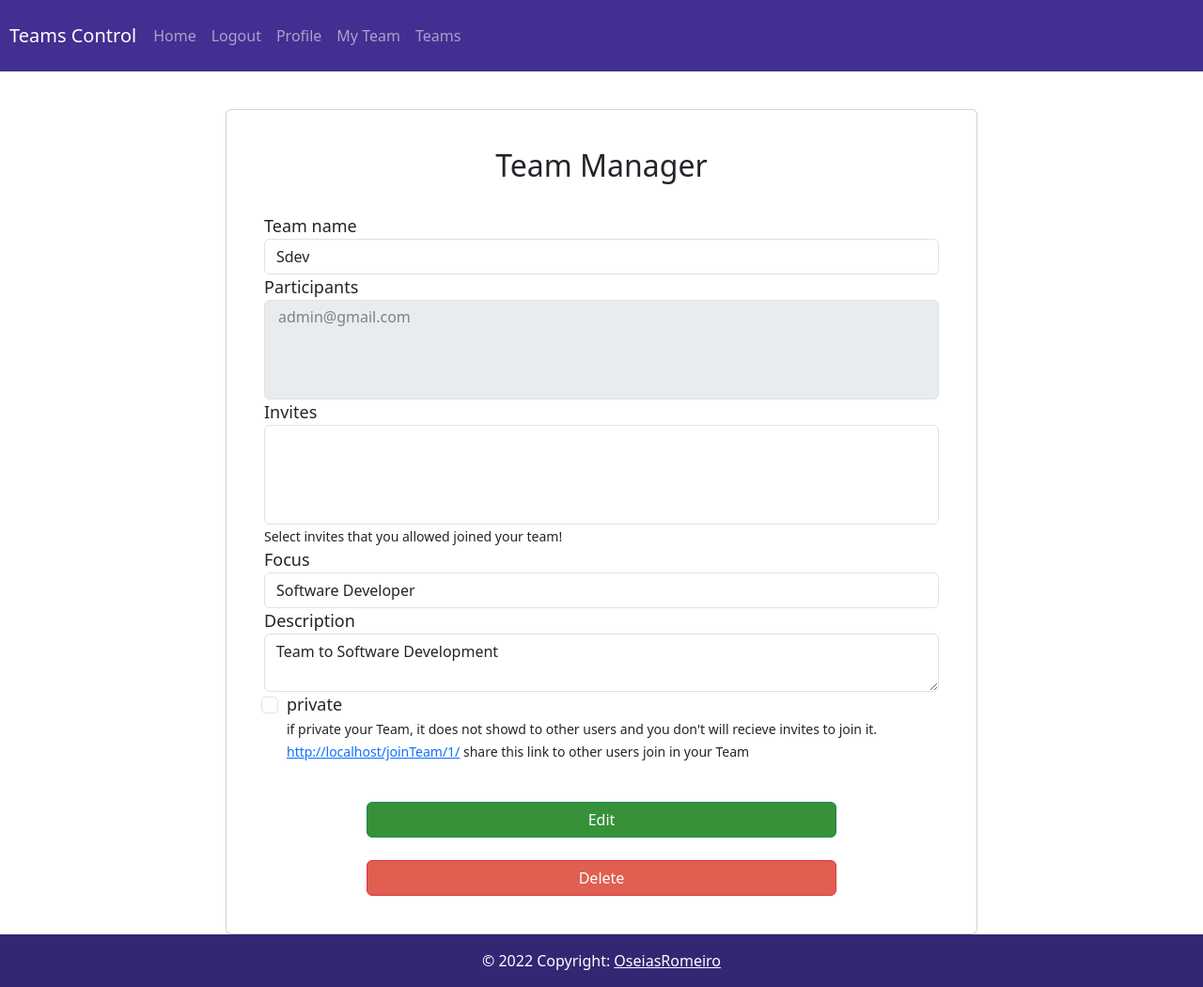
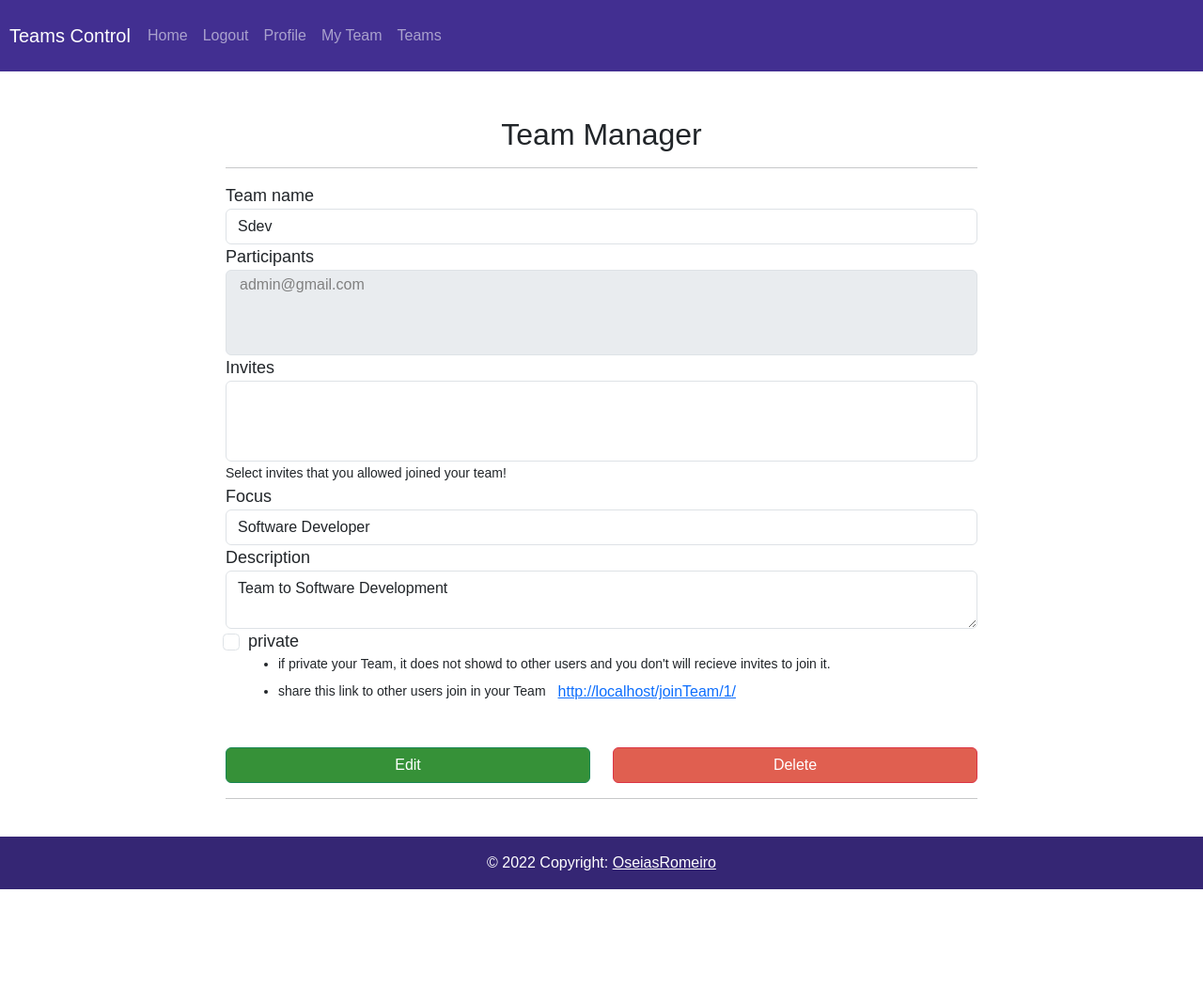
Before and after one commit to oseias-romeiro/TeamsControl, a Django app: page /team/1/ in a window 1280 px wide. Shown: the whole page at 94% size. After the commit the page ends 946 px from the top, so only its background shows below. Run offline with Django 4.2, Linux system fonts and the light colour scheme; a user stored in the database is signed in; data comes from the database, SQL or seed files in the repository; both versions use the stored data as it was after the commit; some libraries are stand-ins or nearby versions.

Commit message:
update Interface

```diff
--- a/app/static/css/style.css
+++ b/app/static/css/style.css
@@ -1,5 +1,9 @@
+body {
+    font-family: Arial, Helvetica, sans-serif;
+}
+
 .main {
-    min-height: calc(100vh - 110px);
+    min-height: calc(100vh - 100px);
 }
 .card {
     margin-top: 40px;
--- a/app/templates/index.html
+++ b/app/templates/index.html
@@ -4,9 +4,9 @@
 {% block content %}
 
     <div style="background-color: rgba(0, 0, 0, 0.479);" class="text-light">
-        <div style="padding: 20% 0 20% 0; text-align: center;">
-            <h2 class="text-light">Teams Control</h2>
-            <img style="padding-top: 100px;" class="img-fluid" src="{% static 'img/swipe.png' %}" width="200px">
+        <div style="padding: 20% 0 10% 0; text-align: center;">
+            <h1 class="text-light text-xl fw-bold">Teams Control</h1>
+            <img style="padding-top: 100px; max-width: 100px;" class="img-fluid" src="{% static 'img/swipe_light.png' %}">
         </div>
 
         <div class="container">
--- a/app/templates/team/team.html
+++ b/app/templates/team/team.html
@@ -2,11 +2,12 @@
 
 {% block content %}
 
+<div class="container">
     <div class="d-flex justify-content-center">
-    <div class="card card-login">
+        <div class="card-body" style="max-width: 800px;">
+            <br><br>
             <h2 class="text-center">Team Manager</h2>
-        <br>
-
+            <hr>
             <form action="" method="post">{% csrf_token %}
                 <input type="text" name="owner" value="{{ user.pk }}" hidden>
                 <div class="form-group">
@@ -44,27 +45,32 @@
                     {% if team.private %} selected {% endif %}
                     >
                     <label class="form-check-label" for="private">private</label>
-                <small>if private your Team, it does not showd to other users and you don't will recieve invites to join it.</small>
-                <small><a href="http://localhost/joinTeam/{{ user.pk }}/">http://localhost/joinTeam/{{ user.pk }}/</a> share this link to other users join in your Team</small>
+                    <small><ul>
+                        <li>if private your Team, it does not showd to other users and you don't will recieve invites to join it.</li>
+                        <li>share this link to other users join in your Team<button class="btn btn-link" onclick="copy('http://localhost/joinTeam/{{ user.pk }}/')">http://localhost/joinTeam/{{ user.pk }}/</button></li>
+                    </ul></small>
                 </div>
-            <div style="text-align: center;">
-                <button type="submit" class="btn btn-success btn-login">Edit</button>
+                <br>
+                <div class="row">
+                    <div class="col">
+                        <button type="submit" class="text-center btn btn-success" style="width: 100%;">Edit</button>
+                    </div>
+                    <div class="col">
+                        <a href="/deleteTeam/{{ user.pk }}/" class="text-center btn btn-danger" style="width: 100%; margin-top: 0;">Delete</a>
+                    </div>
                 </div>
             </form>
-        <br>
-        <div style="text-align: center;">
-            <a href="/deleteTeam/{{ user.pk }}/"><button class="btn btn-danger btn-login" style="margin-top: 0;">Delete</button></a>
+            <hr>
         </div>
     </div>
 </div>
+<br>
 
-<style>
-    @media only screen and (max-width: 600px) {
-        .btn-login {
-            max-width: 300px;
-            margin-top: 40px;
+<script>
+    let copy = (link)=>{
+        navigator.clipboard.writeText(link);
+        alert("link copyed!");
     }
-    }
-</style>
+</script>
 
 {% endblock %}
--- a/requirements.txt
+++ b/requirements.txt
@@ -3,6 +3,7 @@ dj-static==0.0.6
 Django==4.2.3
 gunicorn==21.2.0
 packaging==23.1
+python-decouple==3.8
 sqlparse==0.4.4
 static3==0.7.0
 tzdata==2023.3
```
Also changed, not shown: app/templates/profile.html (+9 -4 lines), app/templates/signup.html (+10 -8 lines), app/templates/team/teams.html (+6 -1 lines), templates/registration/login.html (+9 -18 lines), README.md, accounts.csv (renamed from accounts.txt), app/static/img/swipe_light.png (added), app/static/img/work.png (added), app/static/img/work.webp (added), app/static/img/work_creative.jpg (added), db.sqlite3. Lines whose indentation alone changed are shown as unchanged.
